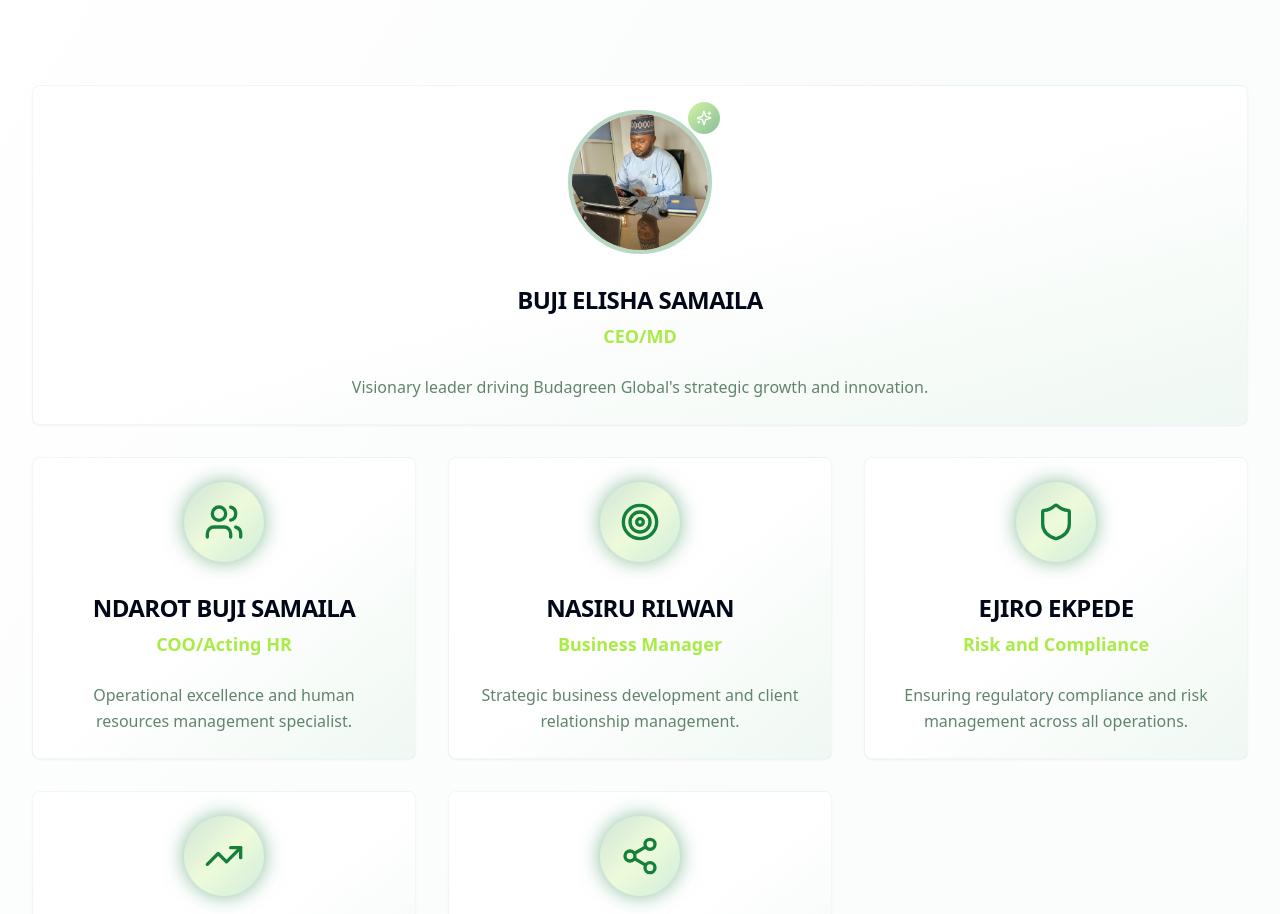
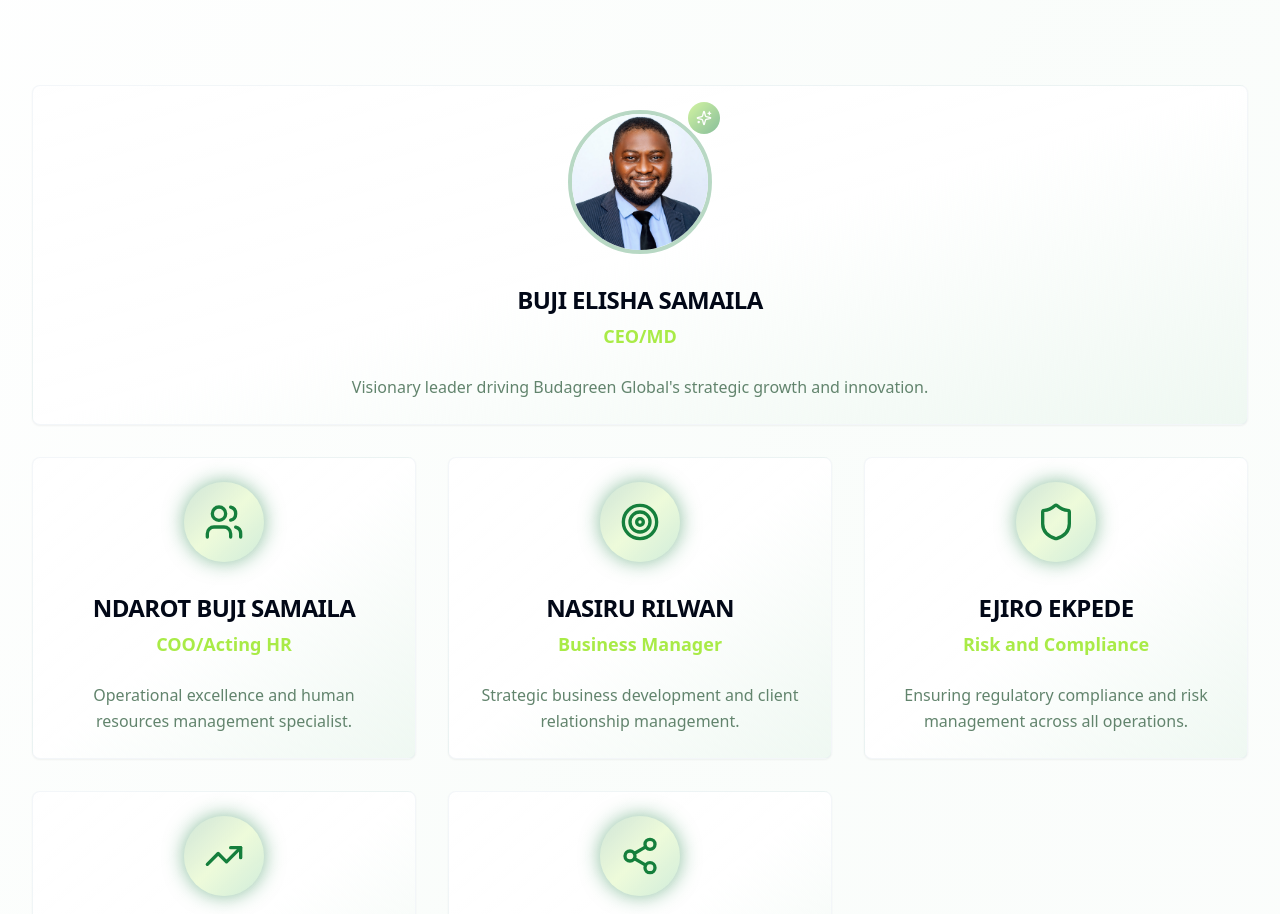
Before and after one commit to dreimac1/budagreen-grow-solutions, a React (Vite) app: page / in a window 1280 px wide. Shown: the part 3368-4282 px from the top of the page. Built offline with nearby package versions, Linux system fonts and the light colour scheme.

Commit message:
Update MD/CEO picture
Replace the current picture of the MD/CEO with the newly provided image.

```diff
--- a/src/components/Management.tsx
+++ b/src/components/Management.tsx
@@ -6,7 +6,7 @@ const Management = () => {
     {
       name: "BUJI ELISHA SAMAILA",
       position: "CEO/MD",
-      image: "/lovable-uploads/7ef2ff54-3ad7-4368-9382-2e76216d79a5.png",
+      image: "/lovable-uploads/fdd36e61-20bd-40e4-a9f9-3f3c2156c0fa.png",
       icon: Award,
       description: "Visionary leader driving Budagreen Global's strategic growth and innovation."
     },
```
Also changed, not shown: public/lovable-uploads/fdd36e61-20bd-40e4-a9f9-3f3c2156c0fa.png (added).
